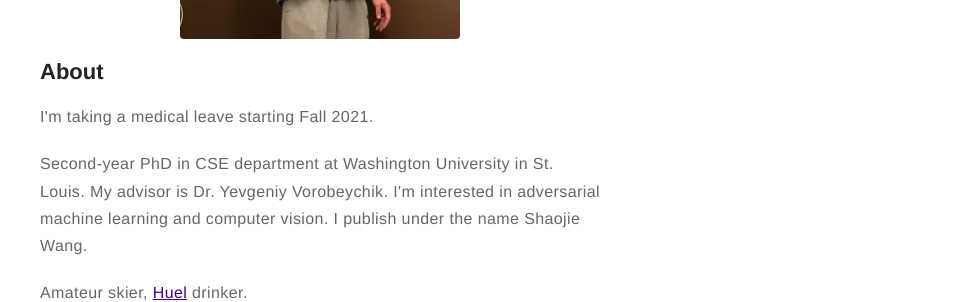
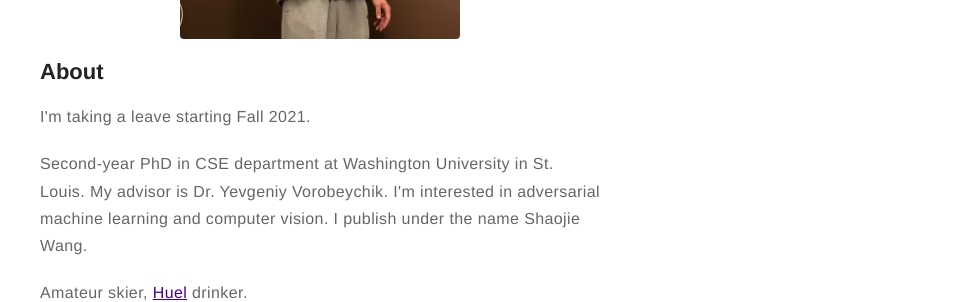
Before and after one commit to Jossome/jossome.github.io, a Jekyll site: the page built from about.md, in a window 1280 px wide. Shown: the part 366-668 px from the top of the page, without its empty margins (320-1280 px from the left). Built offline with Jekyll 4.4.1, drawn with Linux system fonts in a browser that asks for light colours.

Commit message:
Update about.md

```diff
--- a/about.md
+++ b/about.md
@@ -5,7 +5,7 @@ layout: page
 ![Profile Image]({{ site.url }}/{{ site.picture }})
 
 <h2>About</h2>
-<p><b>I'm taking a medical leave starting Fall 2021.</b></p>
+<p><b>I'm taking a leave starting Fall 2021.</b></p>
 
 <p>Second-year PhD in CSE department at Washington University in St. Louis. My advisor is Dr. Yevgeniy Vorobeychik. I'm interested in adversarial machine learning and computer vision. I publish under the name Shaojie Wang.</p>
 
```
